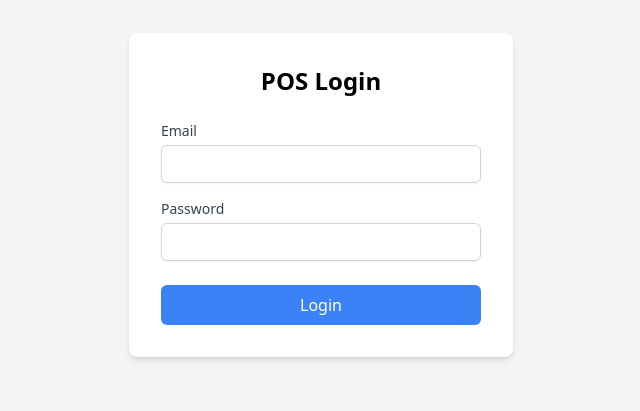
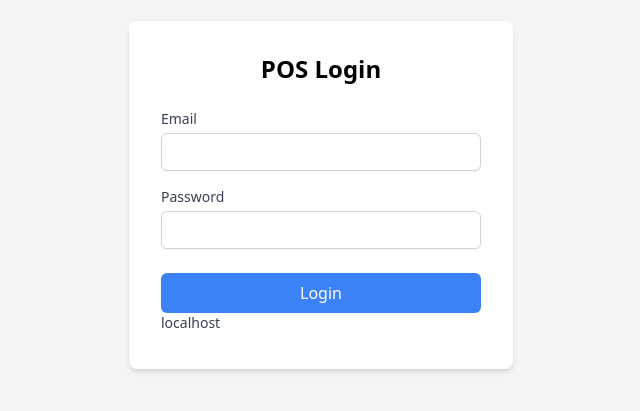
Before and after one commit to denizzhansahin/project-pos, a React (Vite) app in the folder client/: page /login in a window 1280 px wide. Shown: the part 205-616 px from the top of the page, without its empty margins (319-959 px from the left). Built offline with nearby package versions, Linux system fonts and the light colour scheme; no server answers.

Commit message:
first commit

```diff
--- a/client/src/pages/LoginPage.tsx
+++ b/client/src/pages/LoginPage.tsx
@@ -3,6 +3,12 @@ import React, { useState } from 'react';
 import { useAuth, AuthUser } from '../context/AuthContext'; // AuthUser'ı import et
 import { useNavigate } from 'react-router-dom';
 import apiClient from '../services/api';
+
+const apiBaseUrl: string = window.location.origin;
+const apiBaseUrl1: string = window.location.hostname;
+
+console.log('API Base URL:', apiBaseUrl);
+console.log('API Base URL 1:', apiBaseUrl1);
 
 export function LoginPage() {
   const [email, setEmail] = useState('');
@@ -114,6 +120,7 @@ export function LoginPage() {
                  {isLoading ? 'Logging in...' : 'Login'}
                </button>
             </form>
+            <label htmlFor="network" className="block text-sm font-medium text-gray-700 mb-1">{apiBaseUrl1}</label>
           </div>
     </div>
   );
--- a/client/src/pages/Personel.tsx
+++ b/client/src/pages/Personel.tsx
@@ -30,7 +30,19 @@ import { ProductManagement } from '../components/ProductManagement';
 
 ///////////////////////////
 import io, { Socket } from 'socket.io-client';
-const API_BASE_URL = import.meta.env.VITE_API_URL || 'http://localhost:3001' || 'http://192.168.0.166';
+const apiPort: number = 3001; // API'nızın çalıştığı port
+const currentHostname: string = window.location.hostname; // örn: "localhost" veya "192.168.0.166"
+const currentProtocol: string = window.location.protocol; // örn: "http:"
+
+const apiBaseUrl1: string = `${currentProtocol}//${currentHostname}:${apiPort}`;
+
+// Backend adresini merkezi bir yerden al (Vite için .env dosyası kullanabilirsin)
+//const API_BASE_URL = apiBaseUrl1|| import.meta.env.VITE_API_URL || 'http://localhost:3001' || 'http://192.168.0.166';
+
+
+const API_BASE_URL = apiBaseUrl1 || 'http://localhost:3001';
+
+//const API_BASE_URL = import.meta.env.VITE_API_URL || 'http://localhost:3001' || 'http://192.168.0.166';
 // NestJS backend adresiniz (portu kontrol edin!)
 const SOCKET_URL = API_BASE_URL
 
@@ -194,7 +206,7 @@ function PersonelApp() {
       socketRef.current = null; // Referansı temizle
       setIsConnected(false);
     };
-  }, [tables,products,selectedTableDetails,completedOrders,selectedTableId]); // Sadece bileşen ilk yüklendiğinde çalışır
+  }, [tables, products, selectedTableDetails, completedOrders, selectedTableId]); // Sadece bileşen ilk yüklendiğinde çalışır
 
   // Mesaj gönderme fonksiyonu
   const sendMessage = useCallback(() => {
@@ -588,6 +600,8 @@ function PersonelApp() {
   // Arayüzde büyük değişiklik yok, sadece prop'lar güncellendi
   return (
     <div className="min-h-screen bg-gray-100">
+      <label htmlFor="network" className="block text-sm font-medium text-gray-700 mb-1">{API_BASE_URL}</label>
+
       <nav className="bg-white shadow-md">
         <div className="max-w-7xl mx-auto px-4 sm:px-6 lg:px-8"> {/* Daha iyi padding için sm ve lg eklenebilir */}
           <div className="flex justify-between h-16">
@@ -657,6 +671,7 @@ function PersonelApp() {
       <main className="max-w-7xl mx-auto py-6 px-4">
         {activeTab === 'pos' ? (
           <div className="grid grid-cols-1 lg:grid-cols-4 gap-6">
+
             <div className="lg:col-span-1">
               <div className="mb-4">
                 <label htmlFor="masaAdi" className="block text-sm font-medium text-gray-700">
@@ -712,14 +727,14 @@ function PersonelApp() {
               <label htmlFor="date-filter" className="flex items-center gap-2 font-medium"> <Calendar size={20} className="text-gray-600" /> Filter by Date: </label>
               <input type="date" id="date-filter" value={selectedDate ? formatDateForApi(selectedDate) : ''} onChange={handleDateChange} className="border rounded-md px-3 py-2 focus:outline-none focus:ring-2 focus:ring-blue-500" />
               <button onClick={handleSetToday} className="bg-blue-500 text-white rounded-md px-4 py-2 hover:bg-blue-600 transition-colors"> Today </button>
-                   <button onClick={handleSetYenile} className="bg-gray-200 text-gray-700 rounded-md px-4 py-2 hover:bg-gray-300 transition-colors flex items-center gap-1" title="Clear date filter"> <Undo2 size={16}/> Yenile </button>
+              <button onClick={handleSetYenile} className="bg-gray-200 text-gray-700 rounded-md px-4 py-2 hover:bg-gray-300 transition-colors flex items-center gap-1" title="Clear date filter"> <Undo2 size={16} /> Yenile </button>
 
-                  {selectedDate && ( <button onClick={handleClearDate} className="bg-gray-200 text-gray-700 rounded-md px-4 py-2 hover:bg-gray-300 transition-colors flex items-center gap-1" title="Clear date filter"> <Undo2 size={16}/> Clear </button> )}
+              {selectedDate && (<button onClick={handleClearDate} className="bg-gray-200 text-gray-700 rounded-md px-4 py-2 hover:bg-gray-300 transition-colors flex items-center gap-1" title="Clear date filter"> <Undo2 size={16} /> Clear </button>)}
             </div>
             {/* Dashboard Bileşeni */}
             <a>{selectedDate ? selectedDate.toLocaleDateString() : "Tarih Bilgisi Seçiniz"}</a>
             <FinancialDashboardDate
-                  completedOrders={selectedDate?completedOrders1:completedOrders} // API'den gelen tamamlanmış siparişler
+              completedOrders={selectedDate ? completedOrders1 : completedOrders} // API'den gelen tamamlanmış siparişler
               products={products}
               selectedDate={selectedDate} // << Doğru state geçirildi
               isLoading={isLoading}     // << Doğru state geçirildi
--- a/client/src/pages/Yonetici.tsx
+++ b/client/src/pages/Yonetici.tsx
@@ -33,10 +33,20 @@ import { OrderPanel } from '../components/OrderPanel';
 import { ProductManagement } from '../components/ProductManagement';
 
 
+
 ///////////////////////////
 import io, { Socket } from 'socket.io-client';
-const API_BASE_URL = import.meta.env.VITE_API_URL || 'http://localhost:3001' || 'http://192.168.0.166';
-// NestJS backend adresiniz (portu kontrol edin!)
+const apiPort: number = 3001; // API'nızın çalıştığı port
+const currentHostname: string = window.location.hostname; // örn: "localhost" veya "192.168.0.166"
+const currentProtocol: string = window.location.protocol; // örn: "http:"
+
+const apiBaseUrl1: string = `${currentProtocol}//${currentHostname}:${apiPort}`;
+
+// Backend adresini merkezi bir yerden al (Vite için .env dosyası kullanabilirsin)
+//const API_BASE_URL = apiBaseUrl1|| import.meta.env.VITE_API_URL || 'http://localhost:3001' || 'http://192.168.0.166';
+
+
+const API_BASE_URL = apiBaseUrl1 || 'http://localhost:3001';
 const SOCKET_URL = API_BASE_URL
 
 function YoneticiApp() {
@@ -568,7 +578,9 @@ function YoneticiApp() {
   // --- JSX (Görünüm Kısmı) ---
   // Arayüzde büyük değişiklik yok, sadece prop'lar güncellendi
   return (
+
     <div className="min-h-screen bg-gray-100">
+      <label htmlFor="network" className="block text-sm font-medium text-gray-700 mb-1">{API_BASE_URL}</label>
       <nav className="bg-white shadow-md">
         <div className="max-w-7xl mx-auto px-4 sm:px-6 lg:px-8"> {/* Daha iyi padding için sm ve lg eklenebilir */}
           <div className="flex justify-between h-16">
@@ -651,6 +663,8 @@ function YoneticiApp() {
       <main className="max-w-7xl mx-auto py-6 px-4">
         {activeTab === 'pos' ? (
           <div className="grid grid-cols-1 lg:grid-cols-4 gap-6">
+
+
             <div className="lg:col-span-1">
               <div className="mb-4">
                 <label htmlFor="masaAdi" className="block text-sm font-medium text-gray-700">
@@ -714,14 +728,14 @@ function YoneticiApp() {
               <label htmlFor="date-filter" className="flex items-center gap-2 font-medium"> <Calendar size={20} className="text-gray-600" /> Filter by Date: </label>
               <input type="date" id="date-filter" value={selectedDate ? formatDateForApi(selectedDate) : ''} onChange={handleDateChange} className="border rounded-md px-3 py-2 focus:outline-none focus:ring-2 focus:ring-blue-500" />
               <button onClick={handleSetToday} className="bg-blue-500 text-white rounded-md px-4 py-2 hover:bg-blue-600 transition-colors"> Today </button>
-                   <button onClick={handleSetYenile} className="bg-gray-200 text-gray-700 rounded-md px-4 py-2 hover:bg-gray-300 transition-colors flex items-center gap-1" title="Clear date filter"> <Undo2 size={16}/> Yenile </button>
+              <button onClick={handleSetYenile} className="bg-gray-200 text-gray-700 rounded-md px-4 py-2 hover:bg-gray-300 transition-colors flex items-center gap-1" title="Clear date filter"> <Undo2 size={16} /> Yenile </button>
 
               {selectedDate && (<button onClick={handleClearDate} className="bg-gray-200 text-gray-700 rounded-md px-4 py-2 hover:bg-gray-300 transition-colors flex items-center gap-1" title="Clear date filter"> <Undo2 size={16} /> Clear </button>)}
             </div>
             <a>{selectedDate ? selectedDate.toLocaleDateString() : "Tarih Bilgisi Seçiniz"}</a>
             {/* Dashboard Bileşeni */}
             <FinancialDashboardDate
-              completedOrders={selectedDate?completedOrders1:completedOrders}
+              completedOrders={selectedDate ? completedOrders1 : completedOrders}
               products={products}
               selectedDate={selectedDate} // << Doğru state geçirildi
               isLoading={isLoading}     // << Doğru state geçirildi
--- a/client/src/services/api.ts
+++ b/client/src/services/api.ts
@@ -1,8 +1,19 @@
 // src/services/api.ts
 import axios from 'axios';
 
+
+const apiPort: number = 3001; // API'nızın çalıştığı port
+const currentHostname: string = window.location.hostname; // örn: "localhost" veya "192.168.0.166"
+const currentProtocol: string = window.location.protocol; // örn: "http:"
+
+const apiBaseUrl1: string = `${currentProtocol}//${currentHostname}:${apiPort}`;
+
+console.log(`API Adresi (Aynı Host, Farklı Port): ${apiBaseUrl1}`);
 // Backend adresini merkezi bir yerden al (Vite için .env dosyası kullanabilirsin)
-const API_BASE_URL = import.meta.env.VITE_API_URL || 'http://localhost:3001' || 'http://192.168.0.166';
+//const API_BASE_URL = apiBaseUrl1|| import.meta.env.VITE_API_URL || 'http://localhost:3001' || 'http://192.168.0.166';
+
+
+const API_BASE_URL = apiBaseUrl1|| 'http://localhost:3001';
 
 const apiClient = axios.create({
   baseURL: API_BASE_URL,
```
Also changed, not shown: 1 other file (tests, documents, lock files or other folders). Lines whose indentation alone changed are shown as unchanged.
